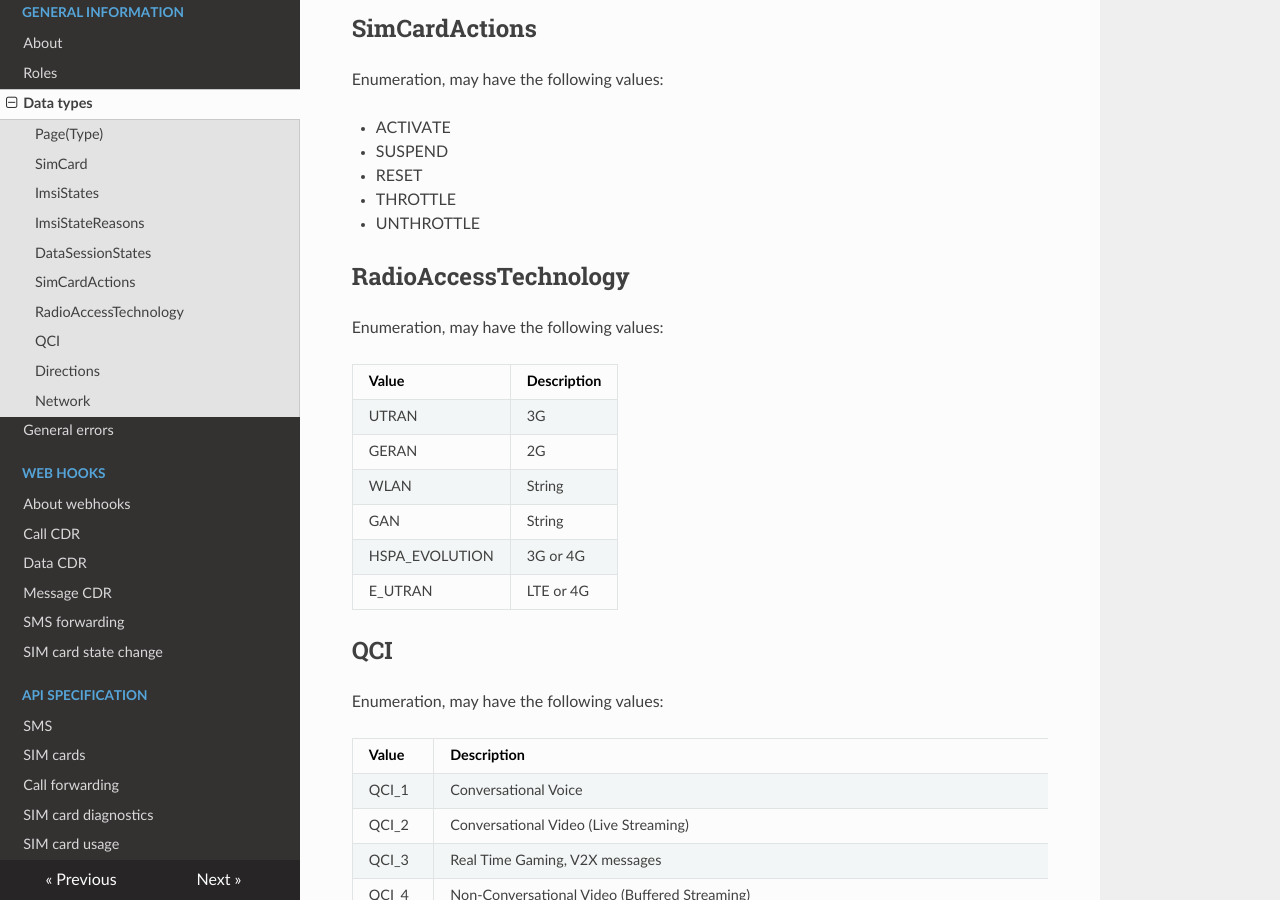
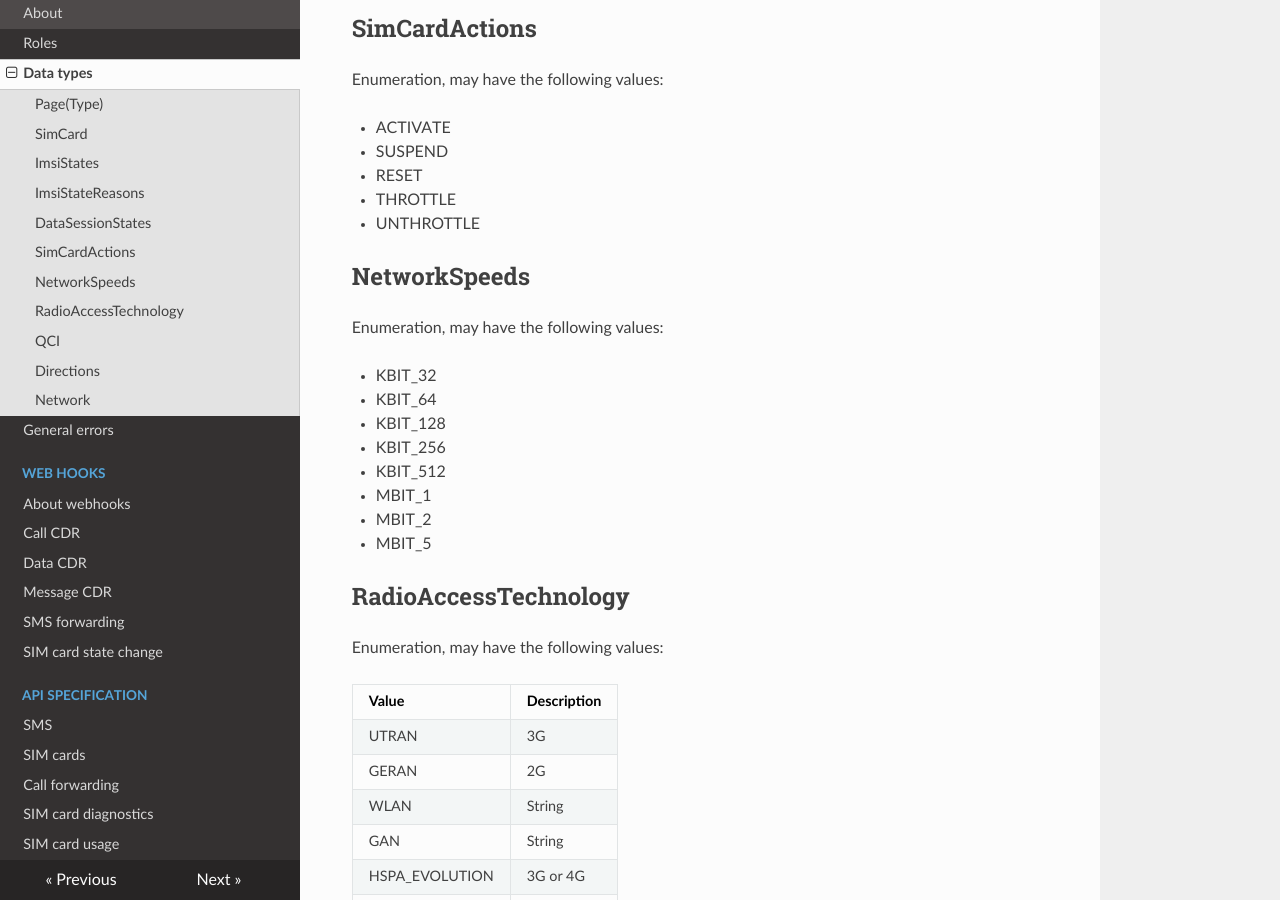
Before and after one commit to Wavelyio/wavely-docs, an MkDocs documentation site: the page built from docs/general-information/data-types.md, in a window 1280 px wide and 900 px high, scrolled down 1664 px. Built offline with MkDocs 1.6.1, drawn with Linux system fonts in a browser that asks for light colours; nearby versions of some CDN libraries; old or Windows-style settings are respelled for this version of MkDocs.

Commit message:
Add NetworkSpeeds

```diff
--- a/docs/general-information/data-types.md
+++ b/docs/general-information/data-types.md
@@ -66,6 +66,19 @@ Enumeration, may have the following values:
 * THROTTLE
 * UNTHROTTLE
 
+## NetworkSpeeds
+
+Enumeration, may have the following values:
+
+* KBIT_32
+* KBIT_64
+* KBIT_128
+* KBIT_256
+* KBIT_512
+* MBIT_1
+* MBIT_2
+* MBIT_5
+
 ## RadioAccessTechnology
 
 Enumeration, may have the following values:
```
